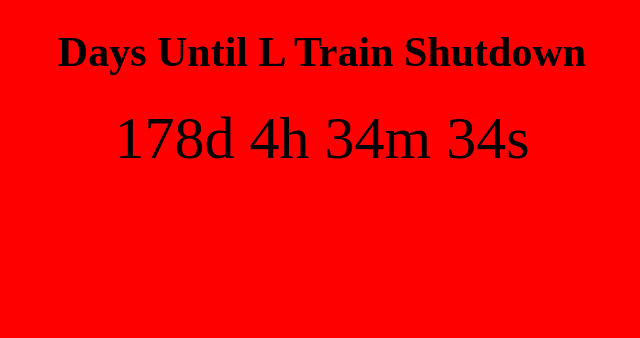
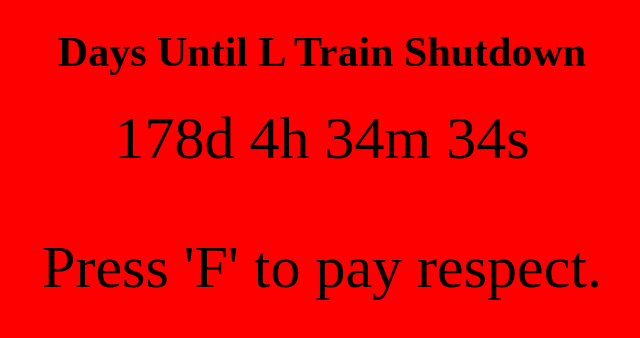
Before and after one commit to patchbae/Lpocalypse, a plain HTML site: page index.html in a window 1280 px wide. Shown: the whole page, without its empty margins (318-958 px from the left). Drawn offline with Linux system fonts and the light colour scheme.

Commit message:
Update index.html

```diff
--- a/index.html
+++ b/index.html
@@ -48,5 +48,7 @@
 }, 1000);
 </script>
 
+  <p> Press 'F' to pay respect. </p>
+
 </body>
 </html>
```
